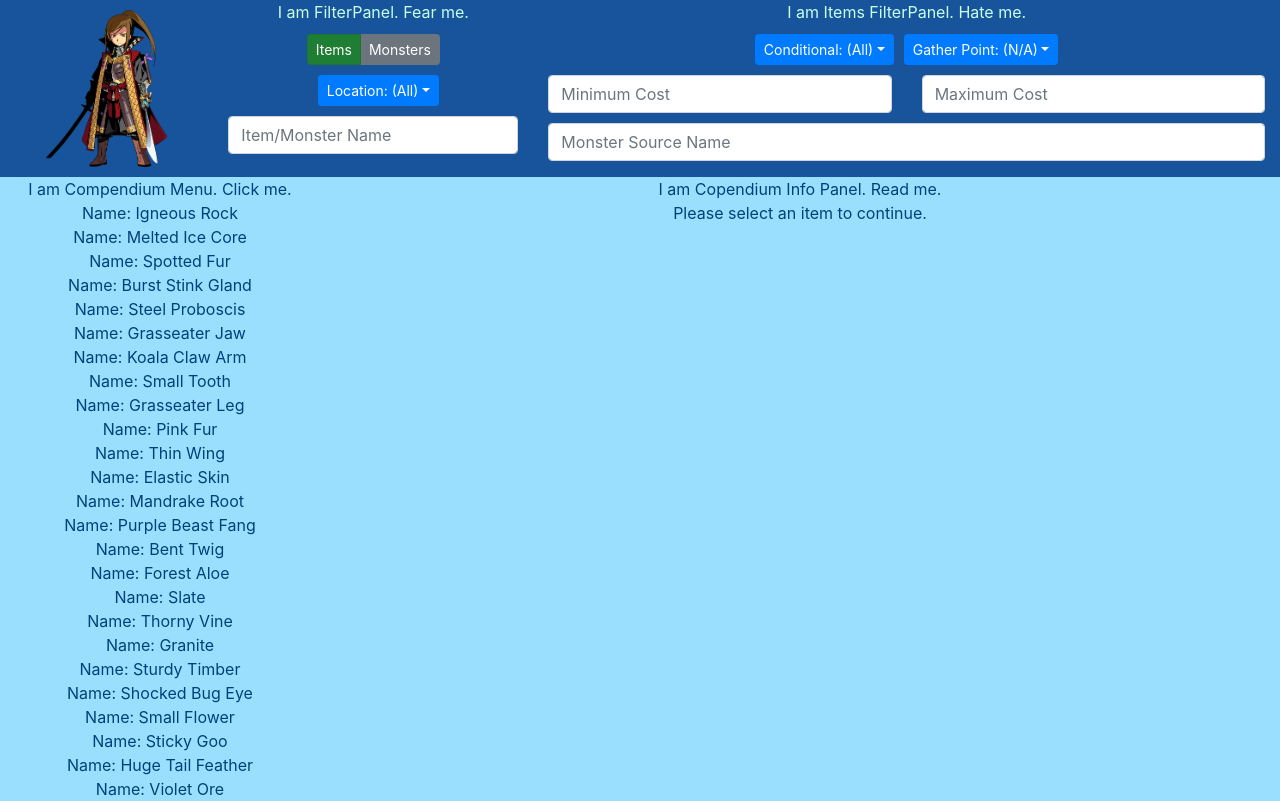
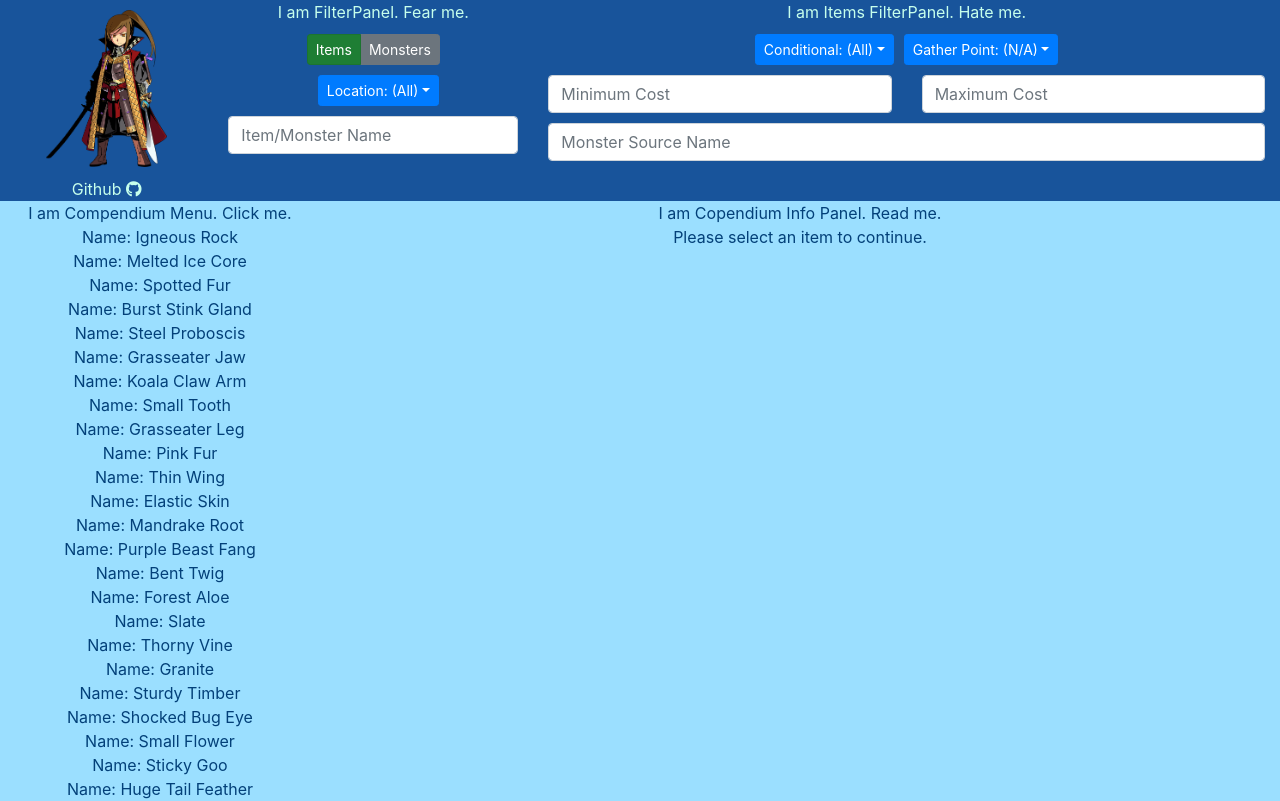
Before and after one commit to aturfah/eon-codex, a React (Create React App) app: page / in a window 1280 px wide. Shown: the top 801 px of the page. Built offline with nearby package versions, Linux system fonts and the light colour scheme.

Commit message:
Add text to link to Github

```diff
--- a/src/FilterPanel/FilterPanel.css
+++ b/src/FilterPanel/FilterPanel.css
@@ -21,3 +21,11 @@
   margin-bottom: 10px;
   max-height: 157px;
 }
+
+.FilterPanel a:link,
+.FilterPanel a:link,
+.FilterPanel a:hover,
+.FilterPanel a:visited {
+    text-decoration: none;
+    color: inherit;
+}
--- a/src/FilterPanel/FilterPanel.js
+++ b/src/FilterPanel/FilterPanel.js
@@ -366,6 +366,7 @@ class FilterPanel extends Component {
                 fluid={true}
                 src={this.props.activeImage}
               />
+              <p>Github <i className="fab fa-github"></i></p>
             </a>
           </Col>
           <Col xs="12" md="3">
```
